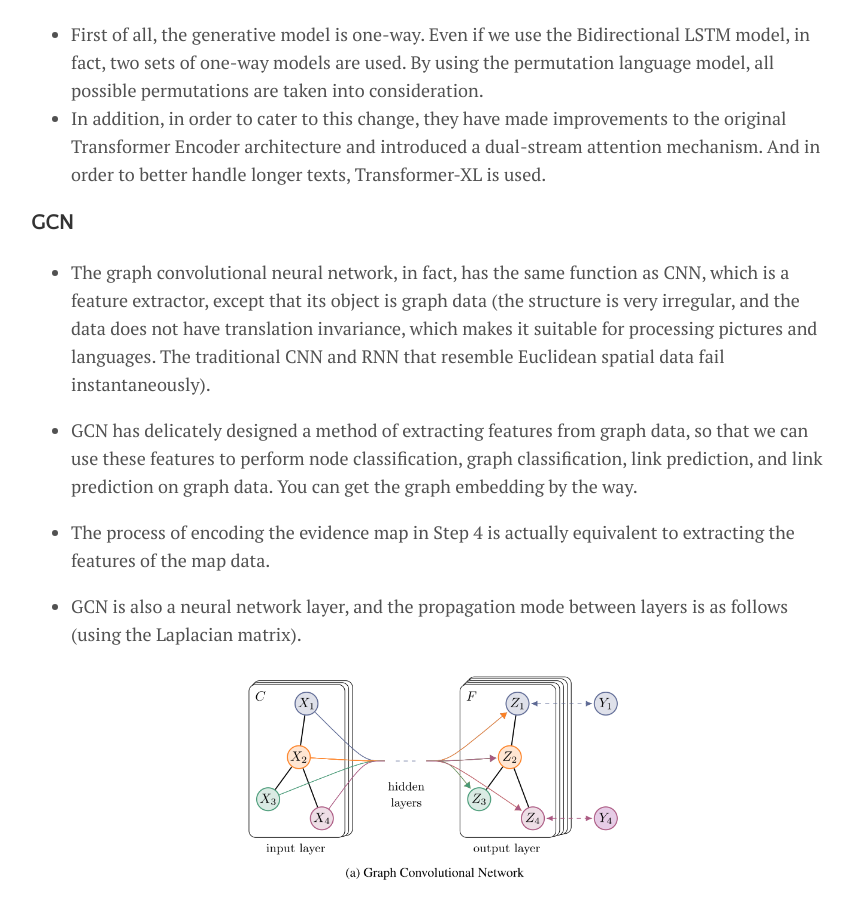
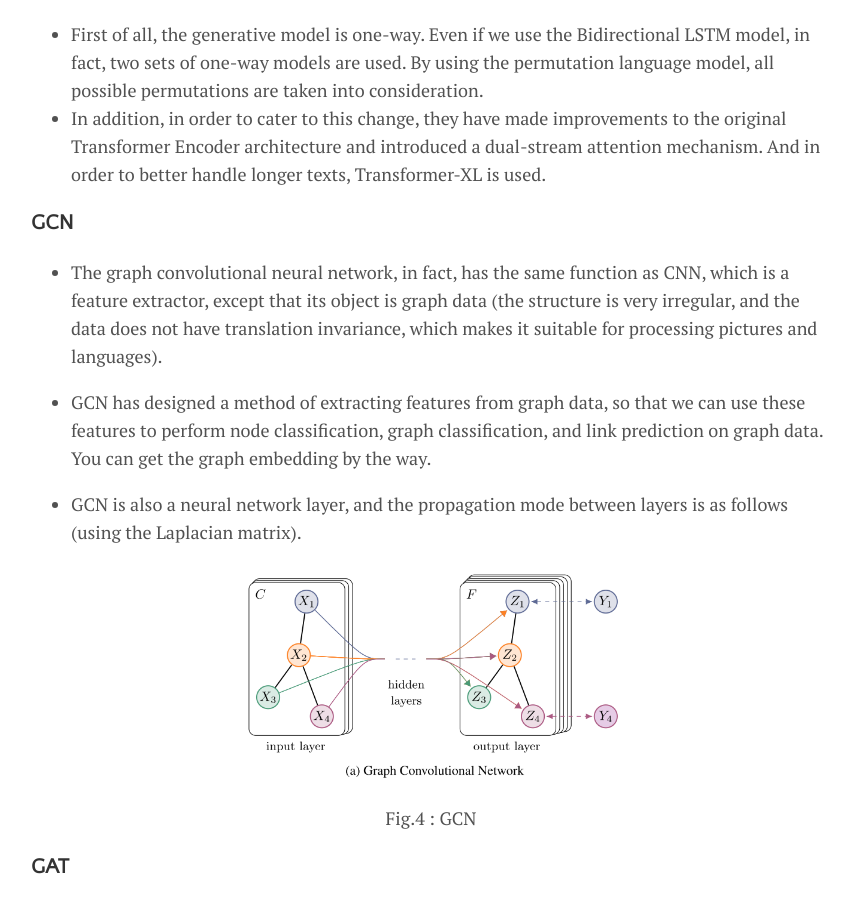
Before and after one commit to IslamMohamedMosaad/IslamMohamedMosaad.github.io, a Jekyll site: the page built from _posts/2021-08-11-Graph-Based-Reasoning-over-Heterogeneous-External-Knowledge-for-Commonsense-Question-Answering.md, in a window 1280 px wide and 900 px high, scrolled down 6611 px. Shown: the whole window, without its empty margins (209-1063 px from the left). Built offline with Jekyll 4.4.1, drawn with Linux system fonts in a browser that asks for light colours; comment, search, counter and statistics services are not loaded.

Commit message:
Update 2021-08-11-Graph-Based-Reasoning-over-Heterogeneous-External-Knowledge-for-Commonsense-Question-Answering.md

```diff
--- a/_posts/2021-08-11-Graph-Based-Reasoning-over-Heterogeneous-External-Knowledge-for-Commonsense-Question-Answering.md
+++ b/_posts/2021-08-11-Graph-Based-Reasoning-over-Heterogeneous-External-Knowledge-for-Commonsense-Question-Answering.md
@@ -165,11 +165,9 @@ And in order to better handle longer texts, Transformer-XL is used.
 
 ### **GCN**
 
-- The graph convolutional neural network, in fact, has the same function as CNN, which is a feature extractor, except that its object is graph data (the structure is very irregular, and the data does not have translation invariance, which makes it suitable for processing pictures and languages. The traditional CNN and RNN that resemble Euclidean spatial data fail instantaneously).
+- The graph convolutional neural network, in fact, has the same function as CNN, which is a feature extractor, except that its object is graph data (the structure is very irregular, and the data does not have translation invariance, which makes it suitable for processing pictures and languages).
 
-- GCN has delicately designed a method of extracting features from graph data, so that we can use these features to perform node classification, graph classification, link prediction, and link prediction on graph data. You can get the graph embedding by the way.
-
-- The process of encoding the evidence map in Step 4 is actually equivalent to extracting the features of the map data.
+- GCN has designed a method of extracting features from graph data, so that we can use these features to perform node classification, graph classification, and link prediction on graph data. You can get the graph embedding by the way.
 
 - GCN is also a neural network layer, and the propagation mode between layers is as follows (using the Laplacian matrix).
 <p align="center">
```
